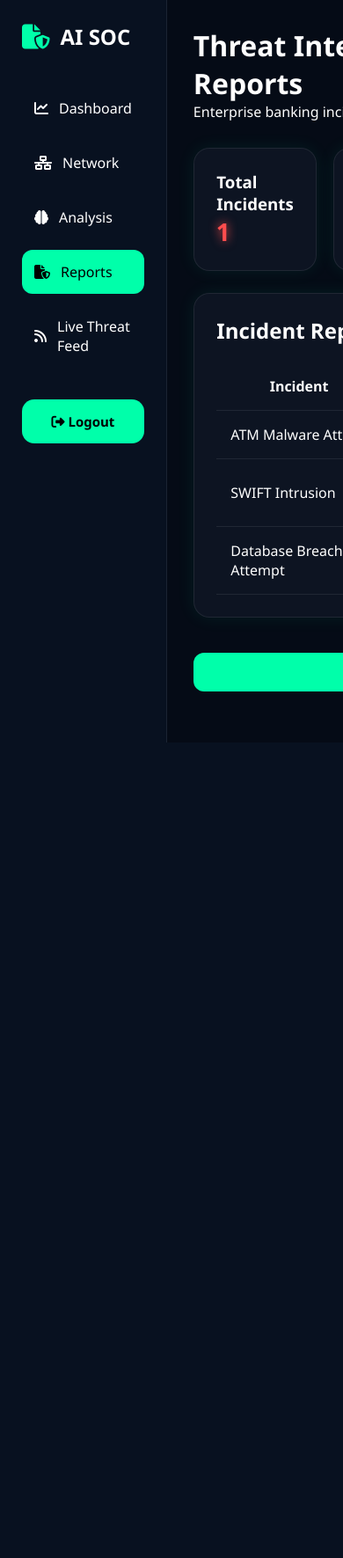
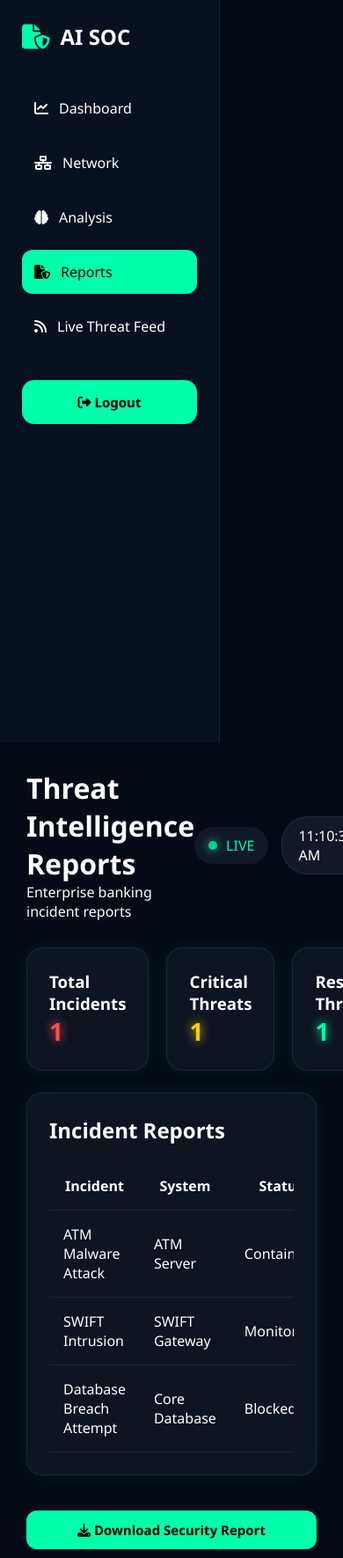
Before and after one commit to 54ndr4/ai-banking-threat-system, a Flask app: page /reports in a window 390 px wide; the page is wider, and only the part inside the window is pictured. Shown: the top 1771 px of that part at 88% size. Before the commit the page ends 844 px from the top of that part, so only its background shows below. Run offline with Flask 3, Linux system fonts and the light colour scheme.

Commit message:
active media

```diff
--- a/backend/static/css/style.css
+++ b/backend/static/css/style.css
@@ -562,3 +562,38 @@ button:hover {
 
     color: #00ffaa;
 }
+
+@media (max-width:768px){
+
+    .layout{
+        flex-direction:column;
+    }
+
+    .sidebar{
+        width:100%;
+        height:auto;
+    }
+
+    .dashboard-grid{
+        grid-template-columns:1fr;
+    }
+
+    .cards{
+        grid-template-columns:1fr;
+    }
+
+    .chart-container{
+        width:100%;
+    }
+
+    table{
+        width:100%;
+        overflow-x:auto;
+        display:block;
+    }
+
+    img{
+        max-width:100%;
+        height:auto;
+    }
+}
```
